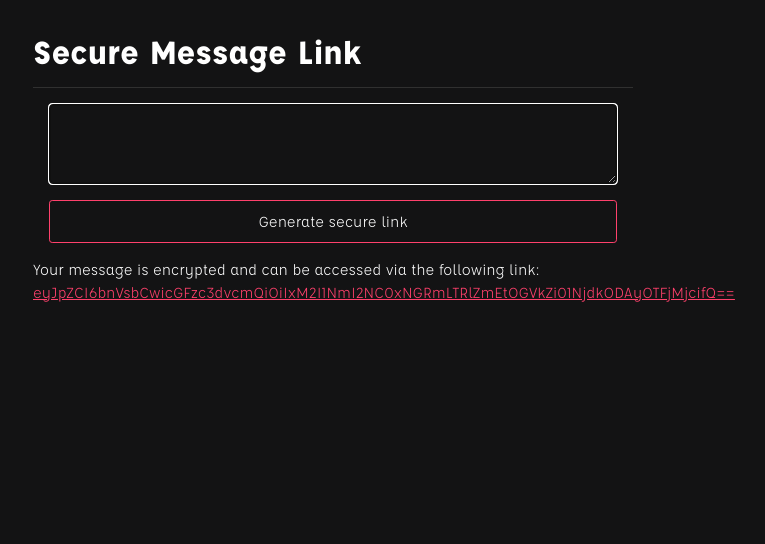
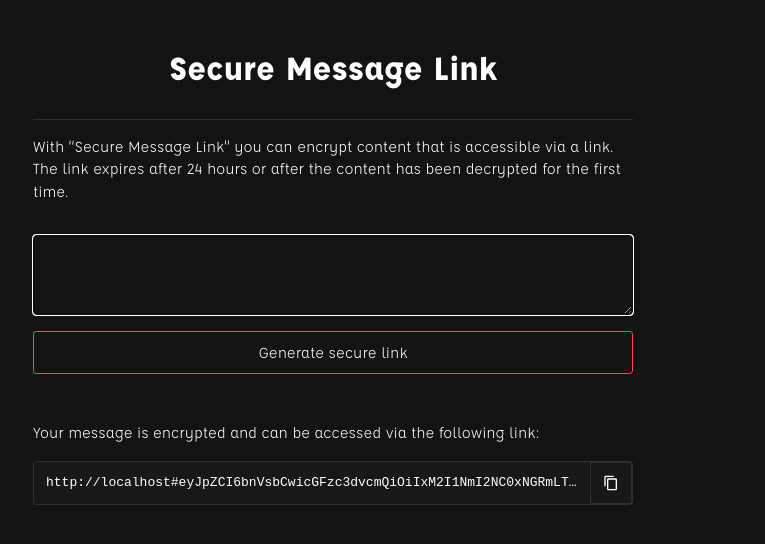
Before and after one commit to nico-martin/secure-message-link, a React (Vite) app: page / in a window 1280 px wide. Both pictures are taken after typing "Sample" into the empty fields and a click on the button "Generate secure link". Shown: the top 544 px of the page, without its empty margins (307-1072 px from the left). Built offline with nearby package versions, Linux system fonts and the light colour scheme; no server answers; the database is empty.

Commit message:
alpha 1 done

```diff
--- a/src/App.module.css
+++ b/src/App.module.css
@@ -6,3 +6,6 @@
   flex-direction: column;
   gap: 1em;
 }
+
+.header {
+}
--- a/src/App.tsx
+++ b/src/App.tsx
@@ -5,15 +5,14 @@ import styles from './App.module.css';
 import cn from '@utils/classnames.ts';
 import DisplayMessage from '@app/DisplayMessage.tsx';
 import CreateMessage from '@app/CreateMessage.tsx';
+import Header from '@app/Header.tsx';
 
 const App: React.FC = () => {
   const { currentPage } = useHashPath();
 
   return (
     <div className={cn(styles.root)}>
-      <header>
-        <h1>Secure Message Link</h1>
-      </header>
+      <Header className={styles.header} />
       <main>
         {!('crypto' in window) ? (
           <p>Your Browser does not support the WebCrypto API.</p>
--- a/src/app/CreateMessage.module.css
+++ b/src/app/CreateMessage.module.css
@@ -1,12 +1,17 @@
-.root {
+.root,
+.form {
   display: flex;
   align-items: center;
   justify-content: center;
   flex-direction: column;
   gap: 1em;
-  padding: 1em;
   border-top: 1px solid var(--c-border);
   width: 100%;
+  padding-top: 1rem;
+}
+
+.form {
+  border-top: none;
 }
 
 .textarea {
@@ -23,3 +28,8 @@
   width: 100%;
   justify-content: center;
 }
+
+.linkContainer {
+  margin-top: 2rem;
+  width: 100%;
+}
--- a/src/app/CreateMessage.tsx
+++ b/src/app/CreateMessage.tsx
@@ -6,21 +6,29 @@ import encrypt from '@utils/encrypt.ts';
 import { encodeHash } from '@utils/useHashPath.ts';
 import { createMessage } from '@utils/DB.ts';
 import { v4 as uuidv4 } from 'uuid';
+import { arrayBufferToBase64 } from '@utils/arrayBuffer.ts';
+import { uint8ArrayToString } from '@utils/uint8Array.ts';
+import Link from '@app/Link.tsx';
 
 const CreateMessage: React.FC<{ className?: string }> = ({
   className = '',
 }) => {
   const textareaRef = React.useRef<HTMLTextAreaElement>(null);
-  const [link, setLink] = React.useState<string | null>(null);
+  const [link, setLink] = React.useState<string | null>('');
 
   React.useEffect(() => {
     textareaRef?.current?.focus();
   }, [textareaRef]);
 
   return (
-    <div>
+    <div className={styles.root}>
+      <p>
+        With “Secure Message Link” you can encrypt content that is accessible
+        via a link. The link expires after 24 hours or after the content has
+        been decrypted for the first time.
+      </p>
       <form
-        className={cn(styles.root, className)}
+        className={cn(styles.form, className)}
         onSubmit={async (e) => {
           e.preventDefault();
           const textarea = document.querySelector<HTMLTextAreaElement>(
@@ -32,14 +40,16 @@ const CreateMessage: React.FC<{ className?: string }> = ({
           const nowPlus24Hours = new Date(Date.now() + 24 * 60 * 60 * 1000);
 
           const id = await createMessage(
-            encrypted.ciphertext,
-            encrypted.iv,
-            encrypted.salt,
-            nowPlus24Hours
+            arrayBufferToBase64(encrypted.ciphertext),
+            uint8ArrayToString(encrypted.iv),
+            uint8ArrayToString(encrypted.salt),
+            nowPlus24Hours.toISOString()
           );
           const link = encodeHash({ id, password });
 
-          setLink(link);
+          setLink(
+            `${window.location.protocol}//${window.location.host}#` + link
+          );
           textarea.focus();
           textarea.value = '';
         }}
@@ -49,12 +59,7 @@ const CreateMessage: React.FC<{ className?: string }> = ({
           Generate secure link
         </Button>
       </form>
-      {link && (
-        <p>
-          Your message is encrypted and can be accessed via the following link:{' '}
-          <a href={`#${link}`}>{link}</a>
-        </p>
-      )}
+      {link && <Link className={styles.linkContainer} link={link} />}
     </div>
   );
 };
--- /dev/null
+++ b/src/app/DisplayMessage.module.css
@@ -0,0 +1,34 @@
+.root {
+}
+
+.error {
+  color: var(--c-feedback-error);
+  border: 1px solid var(--c-feedback-error);
+  border-radius: 0.2em;
+  background-color: var(--c-bkg-light);
+  padding: 1rem;
+}
+
+.buttonWrapper {
+  margin-top: 2rem;
+  display: flex;
+  justify-content: center;
+}
+
+.button {
+  cursor: pointer;
+  opacity: 0.5;
+  transition: all 200ms ease-in-out;
+  display: flex;
+  align-items: center;
+  justify-content: center;
+  gap: 0.5rem;
+
+  &:hover {
+    opacity: 1;
+  }
+}
+
+.buttonIcon {
+  rotate: 180deg;
+}
--- a/src/app/DisplayMessage.tsx
+++ b/src/app/DisplayMessage.tsx
@@ -4,16 +4,25 @@ import decrypt from '@utils/decrypt.ts';
 import { base64ToArrayBuffer } from '@utils/arrayBuffer.ts';
 import { stringToUint8Array } from '@utils/uint8Array.ts';
 import nl2br from '@utils/nl2br.ts';
-
+import styles from './DisplayMessage.module.css';
+import { Icon, IconName } from '@theme';
 const DisplayMessage: React.FC<{ id: string; password: string }> = ({
   id,
   password,
 }) => {
   const [message, setMessage] = React.useState<string | null>(null);
+  const [error, setError] = React.useState<string | null>(null);
 
   React.useEffect(() => {
     const fetchMessage = async () => {
       const message = await getMessageById(id);
+
+      if (!message.id) {
+        setError(
+          'The message does not exist. This means that it has either already been read or has expired. '
+        );
+        return;
+      }
 
       const decodedCiphertext = base64ToArrayBuffer(message.ciphertext);
       const decodedIv = stringToUint8Array(message.iv);
@@ -30,14 +39,31 @@ const DisplayMessage: React.FC<{ id: string; password: string }> = ({
     };
 
     fetchMessage();
-  });
+  }, []);
 
   return (
-    <p
-      dangerouslySetInnerHTML={{
-        __html: nl2br(message ? message : 'loading..'),
-      }}
-    ></p>
+    <div>
+      {error ? (
+        <p className={styles.error}>{error}</p>
+      ) : (
+        <p
+          dangerouslySetInnerHTML={{
+            __html: nl2br(message ? message : 'loading..'),
+          }}
+        ></p>
+      )}
+      <div className={styles.buttonWrapper}>
+        <button
+          onClick={() => {
+            window.location.hash = '';
+          }}
+          className={styles.button}
+        >
+          <Icon className={styles.buttonIcon} icon={IconName.ARROW_RIGHT} />
+          generate new Message
+        </button>
+      </div>
+    </div>
   );
 };
 
--- /dev/null
+++ b/src/app/Header.module.css
@@ -0,0 +1,7 @@
+.root {
+  padding: 1rem;
+}
+
+.heading {
+  text-align: center;
+}
--- /dev/null
+++ b/src/app/Header.tsx
@@ -0,0 +1,12 @@
+import React from 'react';
+import styles from './Header.module.css';
+import cn from '@utils/classnames.ts';
+const Header: React.FC<{ className?: string }> = ({ className = '' }) => {
+  return (
+    <header className={cn(styles.root, className)}>
+      <h1 className={styles.heading}>Secure Message Link</h1>
+    </header>
+  );
+};
+
+export default Header;
--- /dev/null
+++ b/src/app/Link.module.css
@@ -0,0 +1,37 @@
+.root {
+}
+
+.linkWrapper {
+  margin-top: 1rem;
+  width: 100%;
+  border: 1px solid var(--c-border);
+  display: flex;
+  justify-content: space-between;
+  align-items: center;
+  border-radius: 0.2em;
+  background-color: var(--c-bkg-light);
+}
+
+.copy {
+  border: 1px solid var(--c-border);
+  padding: 0.75rem;
+  cursor: pointer;
+  transition: 100ms ease-in-out;
+
+  &.copied {
+    border-color: var(--c-feedback-success);
+    color: var(--c-feedback-success);
+  }
+
+  svg,
+  figure {
+    display: block;
+  }
+}
+
+.link {
+  padding: 0 0.75rem;
+  flex-shrink: 1;
+  text-overflow: ellipsis;
+  overflow: hidden;
+}
--- /dev/null
+++ b/src/app/Link.tsx
@@ -0,0 +1,39 @@
+import React from 'react';
+import styles from './Link.module.css';
+import cn from '@utils/classnames.ts';
+import { Icon, IconName } from '@theme';
+const Link: React.FC<{ className?: string; link: string }> = ({
+  className = '',
+  link,
+}) => {
+  const [copied, setCopied] = React.useState<boolean>(false);
+
+  const doCopy = () => {
+    navigator.clipboard.writeText(link);
+    setCopied(true);
+    window.setTimeout(() => setCopied(false), 1000);
+  };
+
+  return (
+    <div className={cn(styles.root, className)}>
+      <p>
+        Your message is encrypted and can be accessed via the following link:
+      </p>
+      <div className={styles.linkWrapper}>
+        <code className={styles.link}>{link}</code>
+        <button
+          className={cn(styles.copy, { [styles.copied]: copied })}
+          onClick={doCopy}
+        >
+          {copied ? (
+            <Icon icon={IconName.CHECK} />
+          ) : (
+            <Icon icon={IconName.CONTENT_COPY} />
+          )}
+        </button>
+      </div>
+    </div>
+  );
+};
+
+export default Link;
--- a/src/theme/SVG/icons.ts
+++ b/src/theme/SVG/icons.ts
@@ -4,6 +4,7 @@ import arrowRight from './icons/arrow-right.svg?react';
 import check from './icons/check.svg?react';
 import close from './icons/close.svg?react';
 import commentTextOutline from './icons/comment-text-outline.svg?react';
+import contentCopy from './icons/content-copy.svg?react';
 import creation from './icons/creation.svg?react';
 import downloadOutline from './icons/download-outline.svg?react';
 import download from './icons/download.svg?react';
@@ -32,6 +33,7 @@ export enum IconName {
   CHECK = 'check',
   CLOSE = 'close',
   COMMENT_TEXT_OUTLINE = 'comment-text-outline',
+  CONTENT_COPY = 'content-copy',
   CREATION = 'creation',
   DOWNLOAD_OUTLINE = 'download-outline',
   DOWNLOAD = 'download',
@@ -61,6 +63,7 @@ const icons: Record<string, any> = {
   'check': check,
   'close': close,
   'comment-text-outline': commentTextOutline,
+  'content-copy': contentCopy,
   'creation': creation,
   'download-outline': downloadOutline,
   'download': download,
--- a/src/utils/DB.ts
+++ b/src/utils/DB.ts
@@ -1,73 +1,59 @@
 import { createClient } from '@supabase/supabase-js';
-import { arrayBufferToBase64 } from '@utils/arrayBuffer.ts';
-import { uint8ArrayToString } from '@utils/uint8Array.ts';
 
 const supabaseUrl = import.meta.env.VITE_SUPABASE_URL as string;
 const supabaseAnonKey = import.meta.env.VITE_SUPABASE_ANON as string;
 const supabase = createClient(supabaseUrl, supabaseAnonKey);
 
-// Define the types for the table fields
 interface Message {
   id: string;
   ciphertext: string;
   iv: string;
   salt: string;
-  expires: string; // ISO string format
+  expires: string;
 }
+const { data: fetchData, error: fetchError } = await supabase
+  .from('messages')
+  .select();
+
+console.log(fetchData, fetchError);
 
 export async function createMessage(
-  ciphertext: ArrayBuffer,
-  iv: Uint8Array,
-  salt: Uint8Array,
-  expires: Date
+  ciphertext: string,
+  iv: string,
+  salt: string,
+  expires: string
 ): Promise<string | null> {
   try {
-    // Insert a new message into the table
-    const { data: insertData, error: insertError } = await supabase
-      .from('messages')
-      .insert([
-        {
-          ciphertext: arrayBufferToBase64(ciphertext),
-          iv: uint8ArrayToString(iv),
-          salt: uint8ArrayToString(salt),
-          expires: expires.toISOString(),
-        },
-      ])
-      .select()
-      .single();
+    const { data, error } = await supabase.rpc('insert_message', {
+      ciphertext,
+      iv,
+      salt,
+      expires,
+    });
 
-    if (insertError) {
-      throw insertError;
+    if (error) {
+      throw error;
     }
 
-    // Fetch the message by id
-    const { data: fetchData, error: fetchError } = await supabase
-      .from('messages')
-      .select()
-      .eq('id', insertData.id)
-      .single();
-
-    if (fetchError) {
-      throw fetchError;
-    }
-
-    return (fetchData as Message).id;
+    return data;
   } catch (error) {
-    console.error('Error creating or fetching message:', error);
+    console.error('Error creating message:', error);
     return null;
   }
 }
 
 export const getMessageById = async (id: string): Promise<Message | null> => {
   try {
-    const { data, error } = await supabase
-      .from('messages')
-      .select()
-      .eq('id', id)
-      .single();
+    const { data, error } = await supabase.rpc('get_message_by_id', {
+      message_id: id,
+    });
 
     if (error) {
       throw error;
+    }
+
+    if (!data) {
+      throw new Error('No data found');
     }
 
     return data as Message;
```
Also changed, not shown: src/theme/SVG/icons/content-copy.svg (added).
